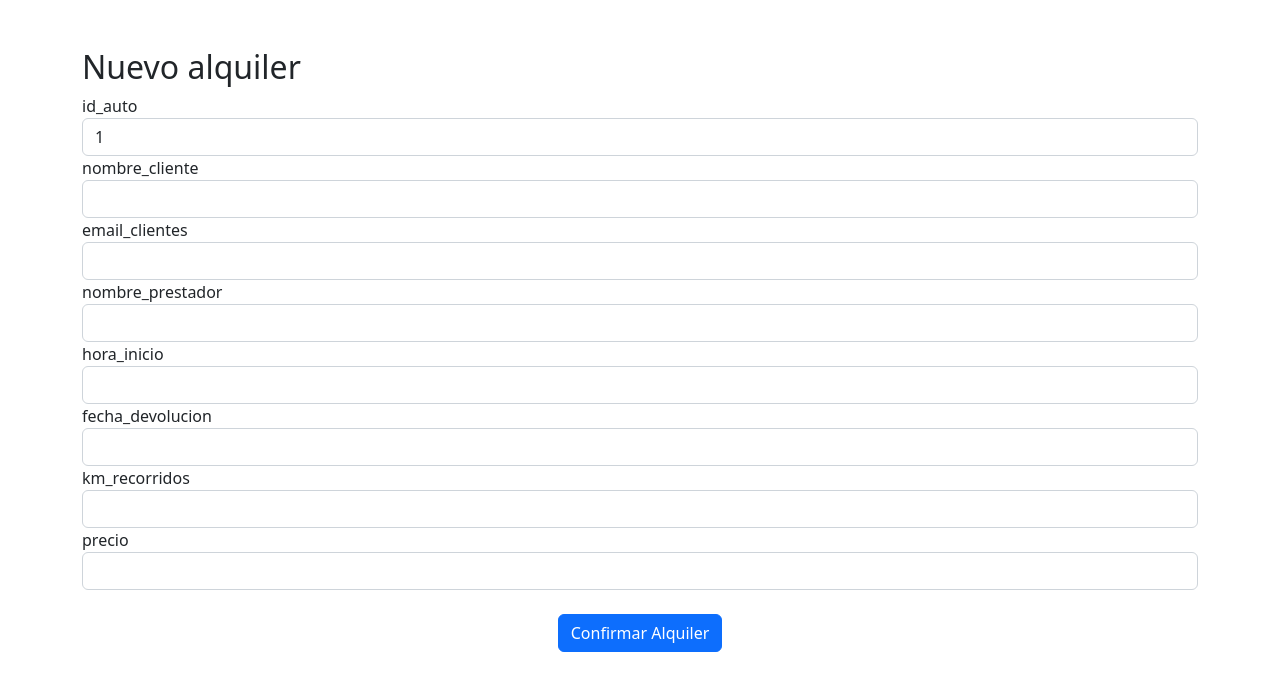
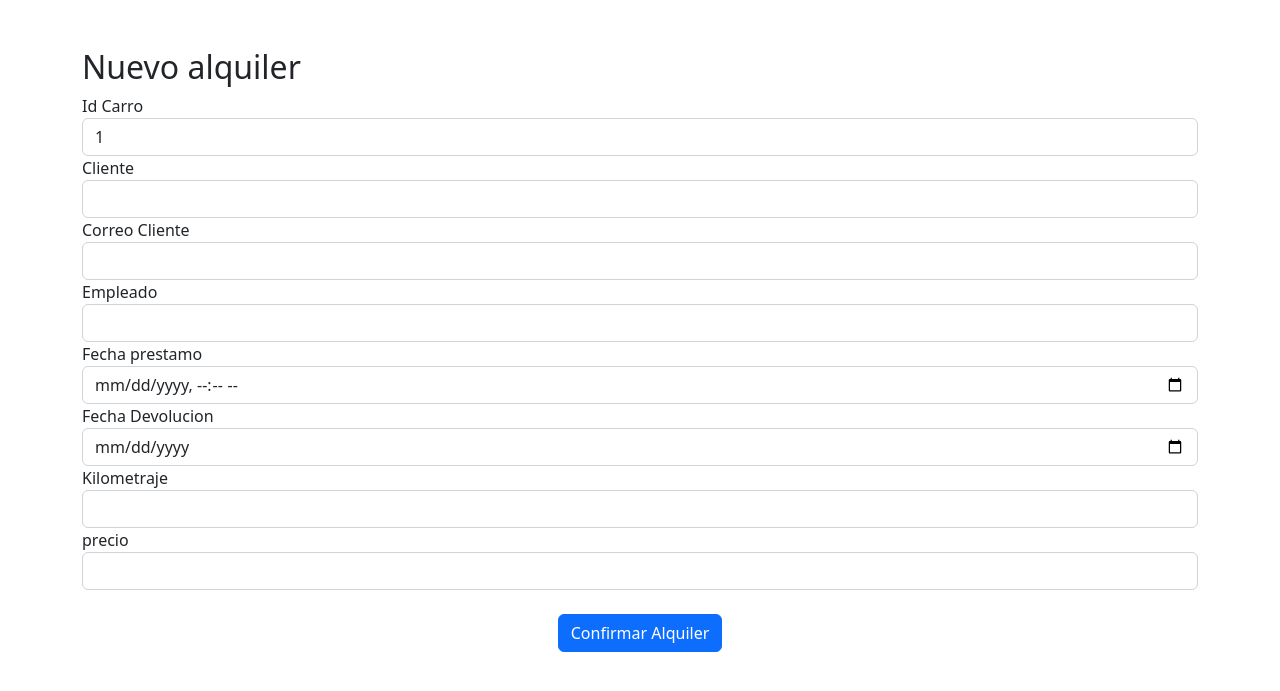
Before and after one commit to hernando-02/taller3-vistas, a PHP site: page /index.php?c=alquileres&a=nuevo&id=1 in a window 1280 px wide. Shown: the top 691 px of the page. Run offline with PHP 8.4, Linux system fonts and the light colour scheme.

Commit message:
input tipo date y datetime

```diff
--- a/mvc/views/alquileres/alquileres_nuevo.php
+++ b/mvc/views/alquileres/alquileres_nuevo.php
@@ -24,38 +24,38 @@
         <form id="nuevo" name="nuevo" method="POST" action="index.php?c=alquileres&a=guarda" autocomplete="off">
 
             <div class="form-group">
-                <label for="id_auto">id_auto</label>
+                <label for="id_auto">Id Carro</label>
                 <input type="text" class="form-control" id="id_auto" name="id_auto"
                     value="<?php echo $data["id_carro"] ?>" />
             </div>
 
             <div class="form-group">
-                <label for="nombre_cliente">nombre_cliente</label>
+                <label for="nombre_cliente">Cliente</label>
                 <input type="text" class="form-control" id="nombre_cliente" name="nombre_cliente" />
             </div>
 
             <div class="form-group">
-                <label for="email_cliente">email_clientes</label>
+                <label for="email_cliente">Correo Cliente</label>
                 <input type="text" class="form-control" id="email_cliente" name="email_cliente" />
             </div>
 
             <div class="form-group">
-                <label for="nombre_prestador">nombre_prestador</label>
+                <label for="nombre_prestador">Empleado</label>
                 <input type="text" class="form-control" id="nombre_prestador" name="nombre_prestador" />
             </div>
 
             <div class="form-group">
-                <label for="hora_inicio">hora_inicio</label>
-                <input type="text" class="form-control" id="hora_inicio" name="hora_inicio" />
+                <label for="hora_inicio">Fecha prestamo</label>
+                <input type="datetime-local" class="form-control" id="hora_inicio" name="hora_inicio" />
             </div>
 
             <div class="form-group">
-                <label for="fecha_devolucion">fecha_devolucion</label>
-                <input type="text" class="form-control" id="fecha_devolucion" name="fecha_devolucion" />
+                <label for="fecha_devolucion">Fecha Devolucion</label>
+                <input type="date" class="form-control" id="fecha_devolucion" name="fecha_devolucion" />
             </div>
 
             <div class="form-group">
-                <label for="km_recorridos">km_recorridos</label>
+                <label for="km_recorridos">Kilometraje</label>
                 <input type="text" class="form-control" id="km_recorridos" name="km_recorridos" />
             </div>
 
--- a/mvc/views/vehiculos/vehiculos.php
+++ b/mvc/views/vehiculos/vehiculos.php
@@ -28,7 +28,7 @@
 			<div class="collapse navbar-collapse" id="navbarButtonsExample">
 				<ul class="navbar-nav me-auto mb-2 mb-lg-0">
 					<li class="nav-item">
-						<span class="navbar-brand mb-0 h1">GESTION DE CARROS</span>
+						<span class="navbar-brand mb-0 h1">GESTIÓN DE CARROS</span>
 					</li>
 				</ul>
 				<div class="d-flex align-items-center">
@@ -42,6 +42,7 @@
 			</div>
 		</div>
 	</nav>
+	<!-- CONTENIDO PRINCIPAL -->
 	<div class="container">
 		<br />
 		<h1>
```
